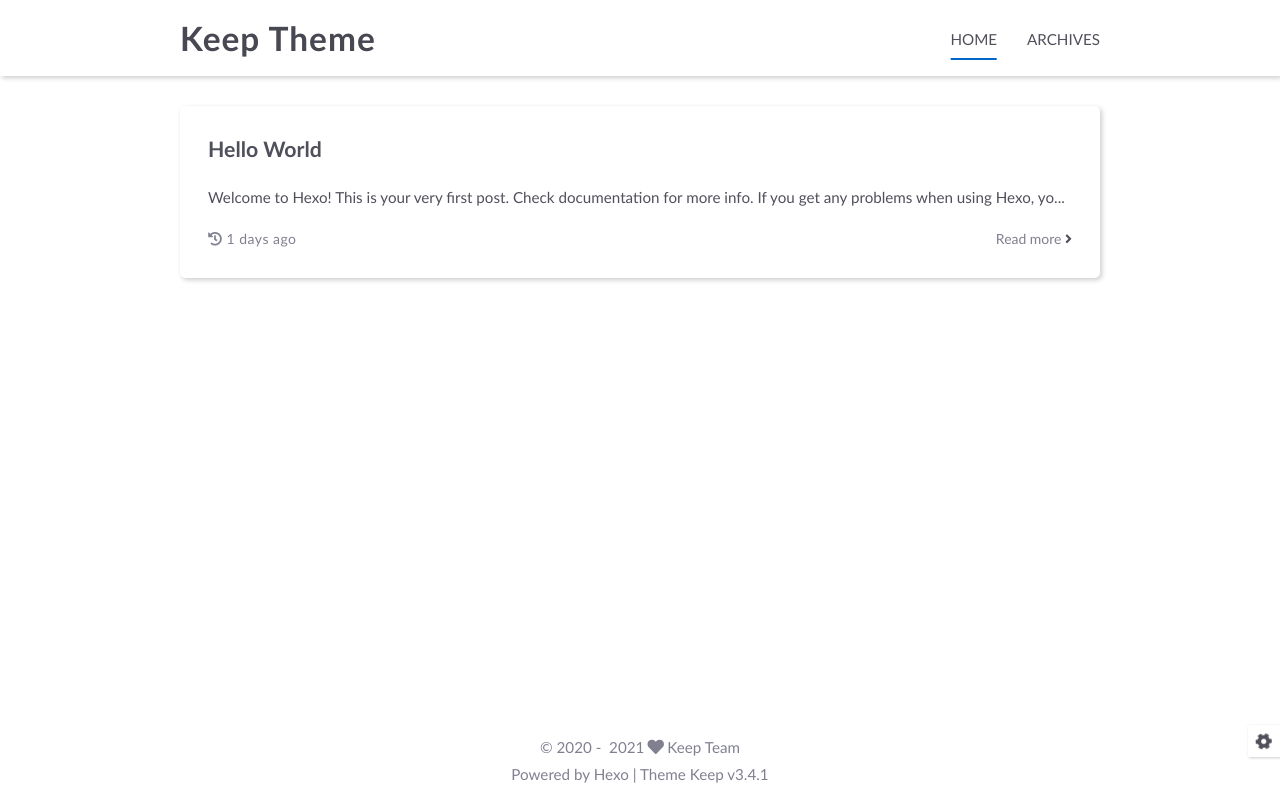
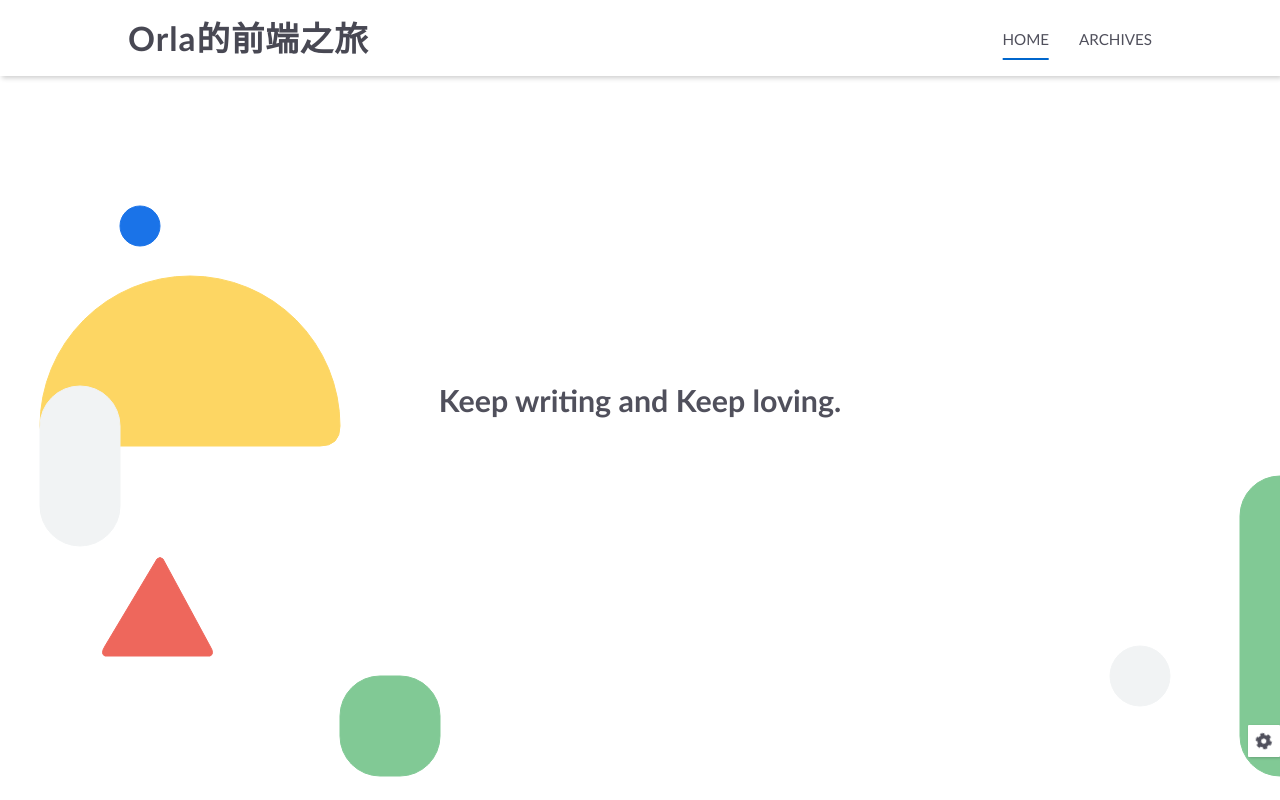
Before and after one commit to Catherinezzzz/Catherinezzzz.github.io, a plain HTML site: page index.html in a window 1280 px wide. Shown: the top 800 px of the page. Drawn offline with Linux system fonts and the light colour scheme.

Commit message:
Site updated: 2021-03-15 23:25:35

```diff
--- a/2021/03/14/hello-world/index.html
+++ b/2021/03/14/hello-world/index.html
@@ -5,21 +5,21 @@
     <meta name="viewport" content="width=device-width, initial-scale=1, maximum-scale=1">
     <meta name="keywords" content="Hexo Theme Keep">
     <meta name="description" content="Hexo Theme Keep">
-    <meta name="author" content="Keep Team">
+    <meta name="author" content="Orla(CYY)">
 
     <title>
 
             Hello World |
 
-        Keep Theme
+        Orla的前端之旅
     </title>
     <link rel="stylesheet" href="/css/style.css">
-    <link rel="shortcut icon" href="/images/logo.svg">
+    <link rel="shortcut icon" href="/images/logo.png">
     <link rel="stylesheet" href="/css/font-awesome.min.css">
     <script id="hexo-configurations">
     let KEEP = window.KEEP || {};
     KEEP.hexo_config = {"hostname":"www.cyystudying.top","root":"/","language":"en","path":"search.json"};
-    KEEP.theme_config = {"toc":{"enable":false,"number":false,"expand_all":false,"init_open":false},"style":{"primary_color":"#0066CC","avatar":"/images/avatar.svg","favicon":"/images/logo.svg","article_img_align":"left","left_side_width":"260px","content_max_width":"920px","hover":{"shadow":false,"scale":false},"first_screen":{"enable":false,"background_img":"/images/bg.svg","description":"Keep writing and Keep loving."},"scroll":{"progress_bar":{"enable":false},"percent":{"enable":false}}},"local_search":{"enable":false,"preload":false},"code_copy":{"enable":false,"style":"default"},"pjax":{"enable":false},"lazyload":{"enable":false},"version":"3.4.1"};
+    KEEP.theme_config = {"toc":{"enable":false,"number":false,"expand_all":false,"init_open":false},"style":{"primary_color":"#0066CC","avatar":"/images/profile.jpg","favicon":"/images/logo.png","article_img_align":"left","left_side_width":"260px","content_max_width":"920px","hover":{"shadow":false,"scale":false},"first_screen":{"enable":true,"background_img":"/images/bg.svg","description":"Keep writing and Keep loving."},"scroll":{"progress_bar":{"enable":false},"percent":{"enable":false}}},"local_search":{"enable":false,"preload":false},"code_copy":{"enable":false,"style":"default"},"pjax":{"enable":false},"lazyload":{"enable":false},"version":"3.4.1"};
     KEEP.language_ago = {"second":"%s seconds ago","minute":"%s minutes ago","hour":"%s hours ago","day":"%s days ago","week":"%s weeks ago","month":"%s months ago","year":"%s years ago"};
   </script>
 <meta name="generator" content="Hexo 5.4.0"></head>
@@ -45,7 +45,7 @@
     <div class="header-content">
         <div class="left">
             <a class="logo-title" href="/">
-                Keep Theme
+                Orla的前端之旅
             </a>
         </div>
 
@@ -119,11 +119,11 @@
 
             <div class="article-header">
                 <div class="avatar">
-                    <img src="/images/avatar.svg">
+                    <img src="/images/profile.jpg">
                 </div>
                 <div class="info">
                     <div class="author">
-                        <span class="name">Keep Team</span>
+                        <span class="name">Orla(CYY)</span>
 
                             <span class="author-label">Lv1</span>
 
@@ -186,7 +186,7 @@
 
               <span>2020</span>&nbsp;-&nbsp;
 
-            2021&nbsp;<i class="fas fa-heart icon-animate"></i>&nbsp;<a href="/">Keep Team</a>
+            2021&nbsp;<i class="fas fa-heart icon-animate"></i>&nbsp;<a href="/">Orla(CYY)</a>
         </div>
 
         <div class="theme-info info-item">
--- a/index.html
+++ b/index.html
@@ -5,19 +5,19 @@
     <meta name="viewport" content="width=device-width, initial-scale=1, maximum-scale=1">
     <meta name="keywords" content="Hexo Theme Keep">
     <meta name="description" content="Hexo Theme Keep">
-    <meta name="author" content="Keep Team">
+    <meta name="author" content="Orla(CYY)">
 
     <title>
 
-        Keep Theme
+        Orla的前端之旅
     </title>
     <link rel="stylesheet" href="/css/style.css">
-    <link rel="shortcut icon" href="/images/logo.svg">
+    <link rel="shortcut icon" href="/images/logo.png">
     <link rel="stylesheet" href="/css/font-awesome.min.css">
     <script id="hexo-configurations">
     let KEEP = window.KEEP || {};
     KEEP.hexo_config = {"hostname":"www.cyystudying.top","root":"/","language":"en","path":"search.json"};
-    KEEP.theme_config = {"toc":{"enable":false,"number":false,"expand_all":false,"init_open":false},"style":{"primary_color":"#0066CC","avatar":"/images/avatar.svg","favicon":"/images/logo.svg","article_img_align":"left","left_side_width":"260px","content_max_width":"920px","hover":{"shadow":false,"scale":false},"first_screen":{"enable":false,"background_img":"/images/bg.svg","description":"Keep writing and Keep loving."},"scroll":{"progress_bar":{"enable":false},"percent":{"enable":false}}},"local_search":{"enable":false,"preload":false},"code_copy":{"enable":false,"style":"default"},"pjax":{"enable":false},"lazyload":{"enable":false},"version":"3.4.1"};
+    KEEP.theme_config = {"toc":{"enable":false,"number":false,"expand_all":false,"init_open":false},"style":{"primary_color":"#0066CC","avatar":"/images/profile.jpg","favicon":"/images/logo.png","article_img_align":"left","left_side_width":"260px","content_max_width":"920px","hover":{"shadow":false,"scale":false},"first_screen":{"enable":true,"background_img":"/images/bg.svg","description":"Keep writing and Keep loving."},"scroll":{"progress_bar":{"enable":false},"percent":{"enable":false}}},"local_search":{"enable":false,"preload":false},"code_copy":{"enable":false,"style":"default"},"pjax":{"enable":false},"lazyload":{"enable":false},"version":"3.4.1"};
     KEEP.language_ago = {"second":"%s seconds ago","minute":"%s minutes ago","hour":"%s hours ago","day":"%s days ago","week":"%s weeks ago","month":"%s months ago","year":"%s years ago"};
   </script>
 <meta name="generator" content="Hexo 5.4.0"></head>
@@ -34,16 +34,26 @@
 <main class="page-container">
 
 
+        <div class="first-screen-container flex-center fade-in-down-animation">
+    <div class="content flex-center">
+        <div class="description">
+            Keep writing and Keep loving.
+        </div>
+
+    </div>
+</div>
+
+
 
     <div class="page-main-content">
 
         <div class="page-main-content-top">
             <header class="header-wrapper">
 
-    <div class="header-content">
+    <div class="header-content has-first-screen">
         <div class="left">
             <a class="logo-title" href="/">
-                Keep Theme
+                Orla的前端之旅
             </a>
         </div>
 
@@ -164,7 +174,7 @@
 
               <span>2020</span>&nbsp;-&nbsp;
 
-            2021&nbsp;<i class="fas fa-heart icon-animate"></i>&nbsp;<a href="/">Keep Team</a>
+            2021&nbsp;<i class="fas fa-heart icon-animate"></i>&nbsp;<a href="/">Orla(CYY)</a>
         </div>
 
         <div class="theme-info info-item">
```
Also changed, not shown: archives/2021/03/index.html (+6 -6 lines), archives/2021/index.html (+6 -6 lines), archives/index.html (+6 -6 lines), images/logo.png (added), images/profile.jpg (added).
